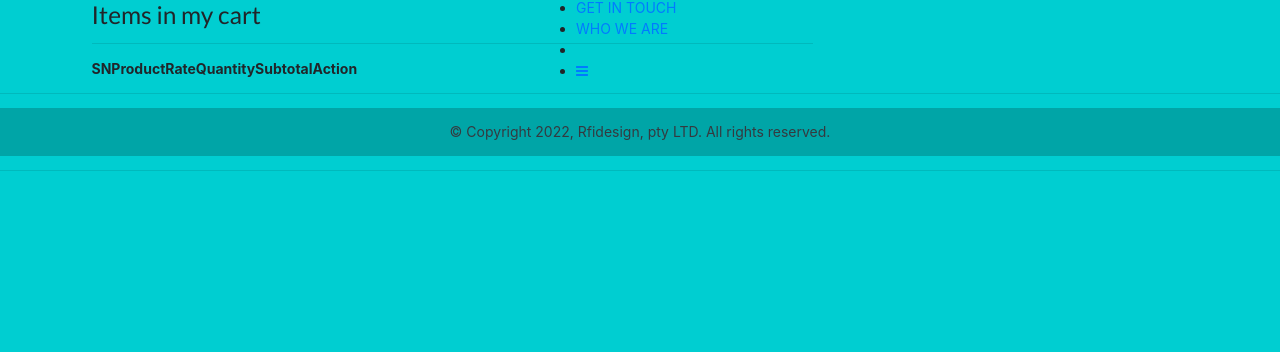
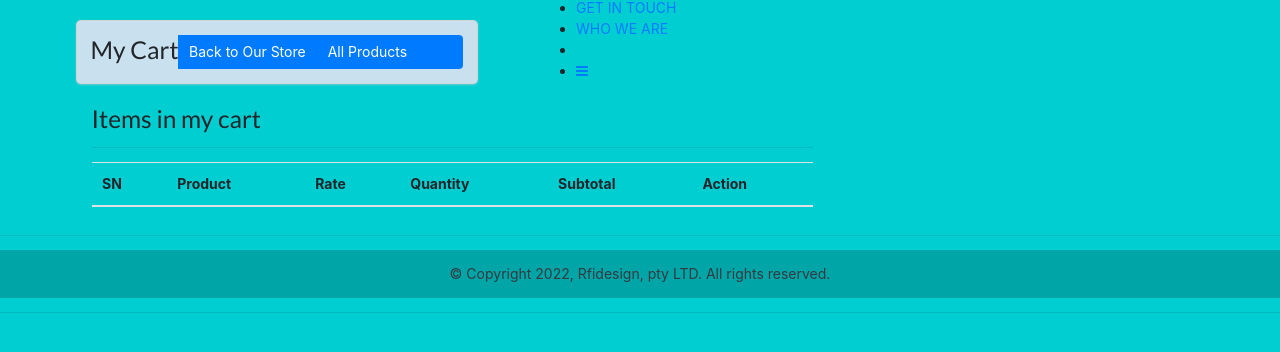
Before and after one commit to Sipho123/Business-site, a Django app: page /my-cart/ in a window 1280 px wide. Shown: the part 91-443 px from the top of the page. Run offline with Django 4.2, Linux system fonts and the light colour scheme; lists and menus that the app fills with data are empty; some libraries are stand-ins or nearby versions.

Commit message:
eigth commit

```diff
--- a/our_store/templates/mycart.html
+++ b/our_store/templates/mycart.html
@@ -7,10 +7,27 @@
 
 
         {% block content %}
+        <br>
+            <div class="row">
+                <div class="sixthin wide column">
+                    <div class="ui fluid card" style="background-color: rgb(201, 224, 238);">
+                        <div class="content">
+                            <div class="btn-group btn-group-justified">
+                                <centre><h3>My Cart </h3></centre>
+                                <a href="{% url 'our_store:store' %}" class="btn btn-primary">Back to Our Store</a>
+                                <a href="{% url 'our_store:allproducts' %}" class="btn btn-primary">All Products</a>
+                                <a href="" class="btn btn-primary"></a>
+                                <a href="#" class="btn btn-primary"></a>
+                            </div>
+                        </div>
+                    </div>
+                </div>
+            </div>
+            <br>
         <div class="row">
             <div class="col-md-8">
                 <h3>Items in my cart</h3><hr>
-                <table>
+                <table class="table">
                     <thead>
                         <tr>
                             <th>SN</th>
@@ -21,9 +38,17 @@
                             <th>Action</th>
                         </tr>
                     </thead>
-                    <bpdy>
-
-                    </bpdy>
+                    <tbody>
+                        {% for cp in cart.cartproduct_set.all %}
+                            <tr>
+                                <td>{{forloop.counter}}</td>
+                                <td>{{cp.product.title}}</td>
+                                <td>{{cp.rate}}</td>
+                                <td>{{cp.subtotal}}</td>
+                                <td>{{forloop.quantity}}</td>
+                            </tr>
+                        {% endfor %}
+                    </tbody>
                 </table>
             </div>
         </div>
--- a/our_store/views.py
+++ b/our_store/views.py
@@ -82,3 +82,13 @@ class AddToCartView(TemplateView):
 
 class MyCartView(TemplateView):
     template_name = "mycart.html"
+
+    def get_context_data(self, **kwargs):
+        context = super().get_context_data(**kwargs)
+        cart_id = self.request.session.get('cart_id', None)
+        if cart_id:
+            cart = Cart.objects.get(id=cart_id)
+        else:
+            cart = None
+        context['cart'] = cart
+        return context
```
Also changed, not shown: our_store/templates/allproducts.html (+9 -1 lines), our_store/templates/store.html (+6 -3 lines).
